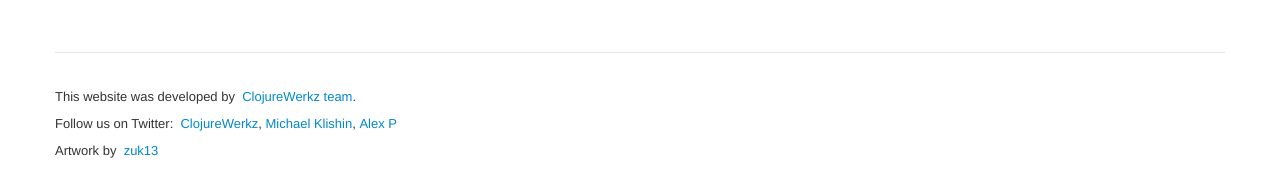
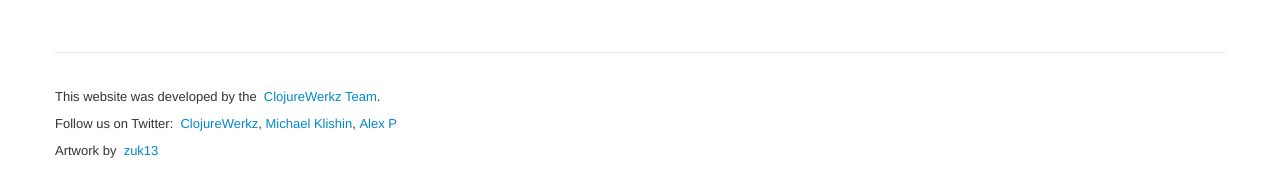
Before and after one commit to clojurewerkz/monger.docs, a Jekyll site: the page built from index.html, in a window 1280 px wide. Shown: the part 905-1091 px from the top of the page. Built offline with Jekyll 4.4.1, drawn with Linux system fonts in a browser that asks for light colours; some web fonts are replaced.

Commit message:
Changing helper for gists.

```diff
--- a/_layouts/default.html
+++ b/_layouts/default.html
@@ -2,8 +2,8 @@
 <html lang='en' style='height: 100%'>
   <head>
     <meta content='width=device-width, initial-scale=1.0' name='viewport' />
-    <meta content='Monger, a Clojure Mongo client for modern age.' name='description' />
-    <meta content='' name='author' />
+    <meta content='Monger, a Clojure MongoDB client for a more civilized age.' name='description' />
+    <meta content='ClojureWerkz Team' name='author' />
     <link href='/assets/stylesheets/bootstrap.css' media='screen' rel='stylesheet' type='text/css' />
     <link href='/assets/stylesheets/bootstrap-responsive.css' media='screen' rel='stylesheet' type='text/css' />
     <link href='/assets/stylesheets/sass/styles.css' media='screen' rel='stylesheet' type='text/css' />
@@ -29,8 +29,8 @@
     <div class='container'>
       {{ content }}
       <footer class='footer'>
-        <p>This website was developed by
-        &nbsp;<a href='http://github.com/clojurewerkz'>ClojureWerkz team</a>.</p>
+        <p>This website was developed by the
+        &nbsp;<a href='http://github.com/clojurewerkz'>ClojureWerkz Team</a>.</p>
         <p>Follow us on Twitter:
         &nbsp;<a href='http://twitter.com/clojurewerkz'>ClojureWerkz</a>,&nbsp;<a href='http://twitter.com/michaelklishin'>Michael Klishin</a>,&nbsp;<a href='http://twitter.com/ifesdjeen'>Alex P</a></p>
         <p>Artwork by
--- a/_plugins/gist.rb
+++ b/_plugins/gist.rb
@@ -25,7 +25,7 @@
     end
 
     def render(context)
-      %{<script src="http://gist.github.com/#{@gist_id}.js"></script><span class="help-block">(if the example above isn't displayed, see this "gist" <a href='https://gist.github.com/#{@gist_id}'>https://gist.github.com/#{@gist_id}</a>)</span>}
+      %{<script src="http://gist.github.com/#{@gist_id}.js"></script><span class="help-block">(if the example above isn't displayed, see this <a href='https://gist.github.com/#{@gist_id}' target='_blank'>gist</a>)</span>}
     end
   end
 
```
